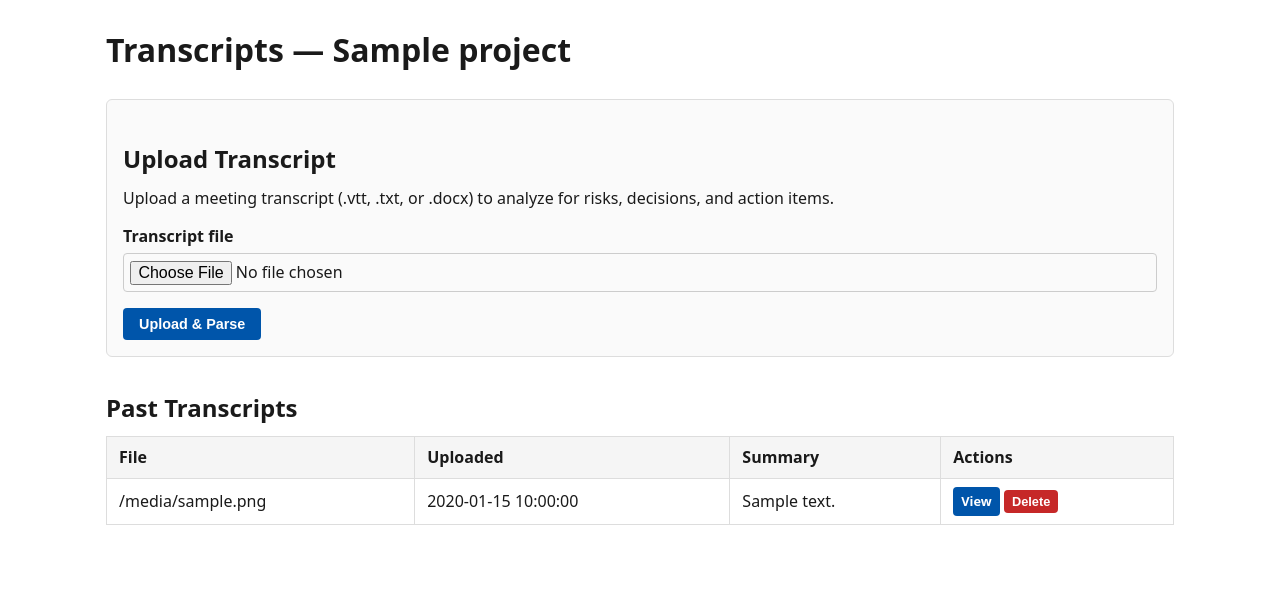
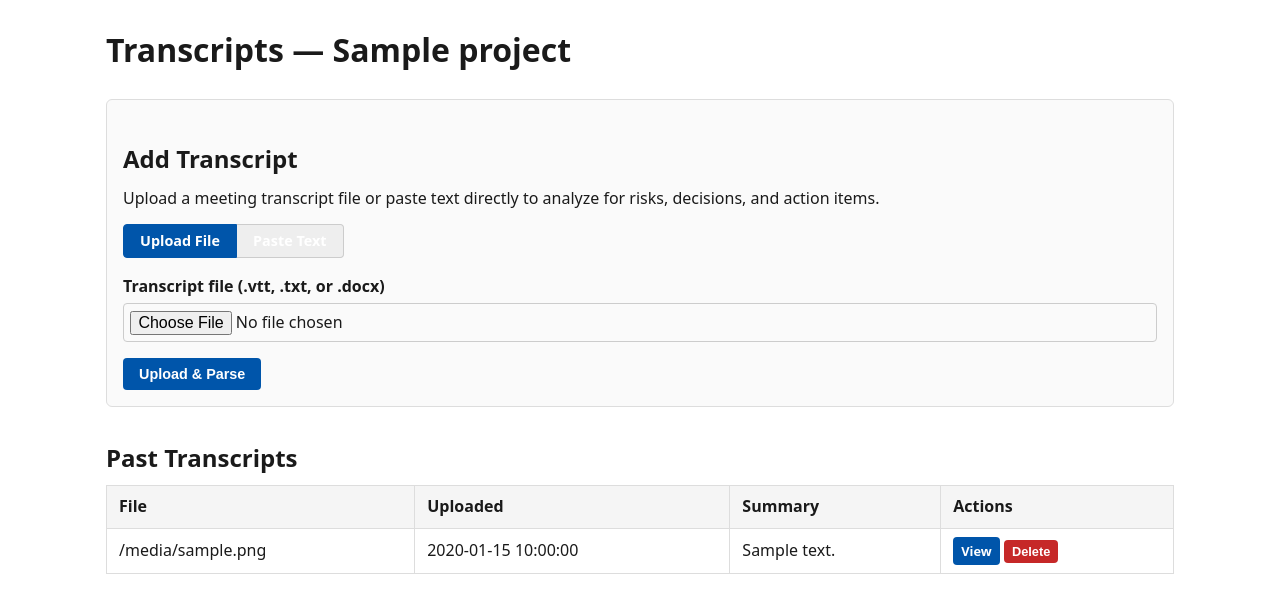
Before and after one commit to Renneberg1/Project-Seat, a FastAPI app: template src/web/templates/transcript.html in a window 1280 px wide. Shown: the part 106-719 px from the top of the page. Run offline with FastAPI, Linux system fonts and the light colour scheme; the template is opened without the code that fills it: most values are stand-ins (such as "Sample title", 1, 10 or a date in 2020).

Commit message:
Add transcript direct text input as alternative to file upload
Adds a tabbed UI (Upload File / Paste Text) to the transcript page so
users can paste meeting notes directly into a textarea instead of
requiring a file. The pasted text flows through the same TranscriptParser
pipeline and produces identical LLM input.

Co-Authored-By: Claude Opus 4.6 <noreply@anthropic.com>

```diff
--- a/src/web/static/style.css
+++ b/src/web/static/style.css
@@ -569,6 +569,36 @@ th {
     padding: 0.4rem;
 }
 
+.input-mode-tabs {
+    display: flex;
+    gap: 0;
+    margin-bottom: 1rem;
+}
+
+.input-mode-tab {
+    padding: 0.4rem 1rem;
+    border: 1px solid #ccc;
+    background: #eee;
+    cursor: pointer;
+    font-size: 0.9rem;
+    font-family: inherit;
+}
+
+.input-mode-tab:first-child {
+    border-radius: 4px 0 0 4px;
+}
+
+.input-mode-tab:last-child {
+    border-radius: 0 4px 4px 0;
+    border-left: none;
+}
+
+.input-mode-tab.active {
+    background: #0055aa;
+    color: #fff;
+    border-color: #0055aa;
+}
+
 /* Transcript preview */
 .transcript-preview {
     margin-top: 1rem;
--- a/src/web/templates/transcript.html
+++ b/src/web/templates/transcript.html
@@ -7,14 +7,21 @@
 </div>
 
 <div class="transcript-upload-section">
-    <h2>Upload Transcript</h2>
-    <p>Upload a meeting transcript (.vtt, .txt, or .docx) to analyze for risks, decisions, and action items.</p>
-    <form hx-post="/project/{{ project.id }}/transcript/upload"
+    <h2>Add Transcript</h2>
+    <p>Upload a meeting transcript file or paste text directly to analyze for risks, decisions, and action items.</p>
+
+    <div class="input-mode-tabs">
+        <button class="input-mode-tab active" onclick="switchInputMode('file', this)">Upload File</button>
+        <button class="input-mode-tab" onclick="switchInputMode('text', this)">Paste Text</button>
+    </div>
+
+    <form id="transcript-file-form"
+          hx-post="/project/{{ project.id }}/transcript/upload"
           hx-target="#upload-result"
           hx-encoding="multipart/form-data"
           hx-indicator="#upload-spinner">
         <div class="form-group">
-            <label for="file">Transcript file</label>
+            <label for="file">Transcript file (.vtt, .txt, or .docx)</label>
             <input type="file" id="file" name="file"
                    accept=".vtt,.txt,.docx"
                    required>
@@ -22,7 +29,31 @@
         <button type="submit">Upload & Parse</button>
         <span id="upload-spinner" class="htmx-indicator"> Parsing...</span>
     </form>
+
+    <form id="transcript-text-form" style="display: none;"
+          hx-post="/project/{{ project.id }}/transcript/paste"
+          hx-target="#upload-result"
+          hx-indicator="#paste-spinner">
+        <div class="form-group">
+            <label for="transcript_text">Meeting notes or transcript</label>
+            <textarea id="transcript_text" name="transcript_text"
+                      rows="12"
+                      placeholder="Paste meeting notes here...&#10;&#10;You can use 'Speaker: text' format, or just plain text."
+                      required></textarea>
+        </div>
+        <button type="submit">Parse Text</button>
+        <span id="paste-spinner" class="htmx-indicator"> Parsing...</span>
+    </form>
 </div>
+
+<script>
+function switchInputMode(mode, btn) {
+    document.getElementById('transcript-file-form').style.display = mode === 'file' ? '' : 'none';
+    document.getElementById('transcript-text-form').style.display = mode === 'text' ? '' : 'none';
+    document.querySelectorAll('.input-mode-tab').forEach(t => t.classList.remove('active'));
+    btn.classList.add('active');
+}
+</script>
 
 <div id="upload-result"></div>
 
```
Also changed, not shown: src/web/routes/transcript.py (+39 -1 lines), tests/test_web/test_routes_transcript.py (added, +160 -0 lines).
